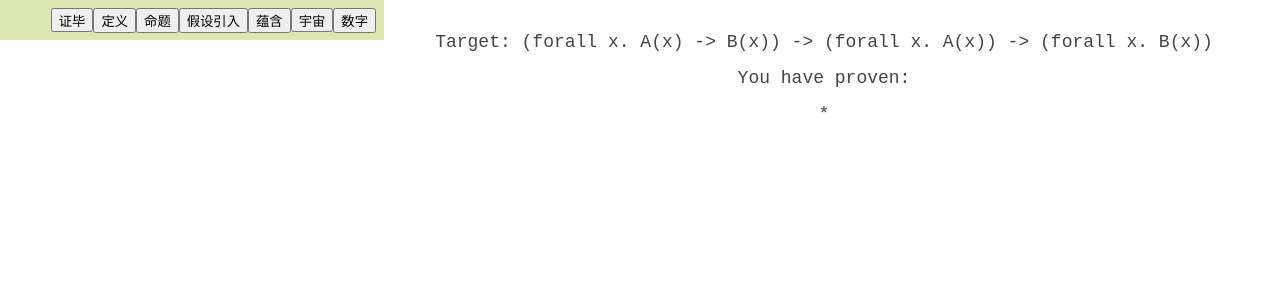
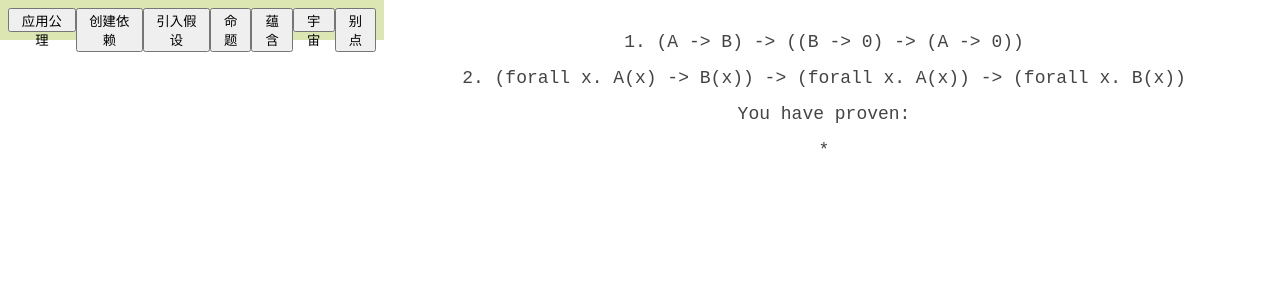
Before and after one commit to 5eqn/proof-cat, a React (Create React App) app: page / in a window 1280 px wide. Shown: the top 300 px of the page. Built offline with nearby package versions, Linux system fonts and the light colour scheme.

Commit message:
feat: improve layout

```diff
--- a/src/App.tsx
+++ b/src/App.tsx
@@ -1,10 +1,10 @@
 import { useImmer } from "use-immer";
 import Center from "./component/Center";
 import Text from "./component/Text";
-import {Term} from "./typecheck/model/term";
-import {pretty} from "./typecheck/pretty";
-import {infer} from "./typecheck/infer";
-import {quote} from "./typecheck/quote";
+import { Term } from "./typecheck/model/term";
+import { pretty } from "./typecheck/pretty";
+import { infer } from "./typecheck/infer";
+import { quote } from "./typecheck/quote";
 
 function App() {
   const [state, setState] = useImmer<Term>({
@@ -29,7 +29,9 @@ function App() {
       top: "32px",
     }}>
       <Center>
-        <Text text="Target: (forall x. A(x) -> B(x)) -> (forall x. A(x)) -> (forall x. B(x))" />
+        <Text text="1. (A -> B) -> ((B -> 0) -> (A -> 0))" />
+        <div style={{ height: '16px' }} />
+        <Text text="2. (forall x. A(x) -> B(x)) -> (forall x. A(x)) -> (forall x. B(x))" />
         <div style={{ height: '16px' }} />
         <Text text="You have proven: " />
         <div style={{ height: '16px' }} />
--- a/src/component/AnyBar.tsx
+++ b/src/component/AnyBar.tsx
@@ -32,17 +32,17 @@ export default function AnyBar(props: {
         validate={props.validate}
       > {i18n.prompt.wrapLet} </InputButton>
       <InputButton
+        title={i18n.prompt.addAnEntry}
+        placeholder={i18n.prompt.name}
+        onConfirm={props.onWrapFunc}
+        validate={props.validate}
+      > {i18n.prompt.wrapFunc} </InputButton>
+      <InputButton
         title={i18n.prompt.addType}
         placeholder={i18n.prompt.name}
         onConfirm={props.onBecomeType}
         validate={props.validate}
       > {i18n.prompt.becomeType} </InputButton>
-      <InputButton
-        title={i18n.prompt.addAnEntry}
-        placeholder={i18n.prompt.name}
-        onConfirm={props.onWrapFunc}
-        validate={props.validate}
-      > {i18n.prompt.wrapFunc} </InputButton>
       <InputButton
         title={i18n.prompt.addAnEntry}
         placeholder={i18n.prompt.name}
--- a/src/i18n/index.ts
+++ b/src/i18n/index.ts
@@ -15,6 +15,7 @@ const source = {
       var: 'Variable',
       ref: 'Reference',
       val: 'Value',
+      hasType: 'has type:',
     },
     err: {
       referred: 'This variable is referred to, so you cannot edit it!',
@@ -23,18 +24,12 @@ const source = {
       nameDup: 'This name already exists in context, so you cannot redeclare it!',
       changeApply: 'This term is called as a function, so you cannot change it!',
       noVariable: 'There is no suitable variable in context!',
-      fromLenMismatch: (x: number, y: number) =>
-        `Source of Pi has different length: ${x} and ${y}`,
-      argLenMismatch: (x: number, y: number) =>
-        `Arguments has different length: ${x} and ${y}`,
-      variableMismatch: (xid: string, yid: string, xlvl: number, ylvl: number) =>
-        `Variable mismatch: ${xid}-${xlvl} and ${yid}-${ylvl}`,
-      numMismatch: (x: number, y: number) =>
-        `Number mismatch: ${x} != ${y}`,
-      typeMismatch: (x: string, y: string) =>
-        `Type mismatch: ${x} != ${y}`,
-      astMismatch: (x: string, y: string) =>
-        `AST mismatch: ${x} != ${y}`,
+      fromLenMismatch: `Source of Pi has different length`,
+      argLenMismatch: `Arguments has different length`,
+      variableMismatch: `Variable mismatch`,
+      numMismatch: `Number mismatch`,
+      typeMismatch: `Type mismatch`,
+      astMismatch: `AST mismatch`,
     },
     prompt: {
       addAnEntry: 'Add an entry',
@@ -71,6 +66,7 @@ const source = {
       var: '引用',
       ref: '依据',
       val: '值',
+      hasType: '代表下面的命题：',
     },
     err: {
       referred: '该变量已被引用，故不可修改！',
@@ -79,18 +75,12 @@ const source = {
       nameDup: '该变量名在语境中已存在！',
       changeApply: '该蕴含式已被消除，故不可修改！',
       noVariable: '语境中没有合适的变量！',
-      fromLenMismatch: (x: number, y: number) =>
-        `蕴含前件长度不同：${x} 和 ${y}`,
-      argLenMismatch: (x: number, y: number) =>
-        `参数长度不同：${x} 和 ${y}`,
-      variableMismatch: (xid: string, yid: string, xlvl: number, ylvl: number) =>
-        `变量不同：${xid}-${xlvl} 和 ${yid}-${ylvl}`,
-      numMismatch: (x: number, y: number) =>
-        `数字不同：${x} != ${y}`,
-      typeMismatch: (x: string, y: string) =>
-        `类型不同：${x} != ${y}`,
-      astMismatch: (x: string, y: string) =>
-        `概念不同：${x} != ${y}`,
+      fromLenMismatch: `蕴含前件长度不同`,
+      argLenMismatch: `参数长度不同`,
+      variableMismatch: `变量不同`,
+      numMismatch: `数字不同`,
+      typeMismatch: `类型不同`,
+      astMismatch: `概念不同`,
     },
     prompt: {
       addAnEntry: '增加一个前件',
@@ -102,13 +92,13 @@ const source = {
       value: '值',
       selectAnEntry: '选择一个变量',
       typeName: '命题名',
-      wrapLet: '定义',
-      wrapFunc: '假设引入',
+      wrapLet: '创建依赖',
+      wrapFunc: '引入假设',
       wrapPi: '蕴含',
       wrapApp: '蕴含消除',
       becomeType: '命题',
-      becomeNum: '数字',
-      becomeVar: '证毕',
+      becomeNum: '别点',
+      becomeVar: '应用公理',
       becomeU: '宇宙',
     }
   }
--- a/src/typecheck/unify/app.ts
+++ b/src/typecheck/unify/app.ts
@@ -5,7 +5,7 @@ import { VApp } from "../model/value"
 export function unifyApp(len: number, x: VApp, y: VApp): string | null {
   const appLen = x.arg.length
   if (appLen !== y.arg.length)
-    return i18n.err.argLenMismatch(appLen, y.arg.length)
+    return i18n.err.argLenMismatch
   for (let i = 0; i < appLen; i++) {
     const res = unify(len, x.arg[i], y.arg[i])
     if (res !== null) return res
--- a/src/typecheck/unify/func.ts
+++ b/src/typecheck/unify/func.ts
@@ -6,7 +6,7 @@ import { VFunc, VVar } from "../model/value"
 export function unifyFunc(len: number, x: VFunc, y: VFunc): string | null {
   const funcLen = x.param.length
   if (funcLen !== y.param.length)
-    return i18n.err.fromLenMismatch(funcLen, y.param.length)
+    return i18n.err.fromLenMismatch
   for (let i = 0; i < funcLen; i++) {
     const res = unify(len, x.param[i], y.param[i])
     if (res !== null) return res
--- a/src/typecheck/unify/index.ts
+++ b/src/typecheck/unify/index.ts
@@ -33,6 +33,6 @@ export function unify(len: number, x: Val, y: Val): string | null {
     }
   } else {
     // TODO recursive resolution
-    return i18n.err.astMismatch(x.val, y.val)
+    return i18n.err.astMismatch
   }
 }
--- a/src/typecheck/unify/num.ts
+++ b/src/typecheck/unify/num.ts
@@ -3,5 +3,5 @@ import { VNum } from "../model/value"
 
 export function unifyNum(x: VNum, y: VNum): string | null {
   return x.num === (y as VNum).num ? null
-    : i18n.err.numMismatch(x.num, (y as VNum).num)
+    : i18n.err.numMismatch
 }
--- a/src/typecheck/unify/pi.ts
+++ b/src/typecheck/unify/pi.ts
@@ -6,7 +6,7 @@ import { VPi, VVar } from "../model/value"
 export function unifyPi(len: number, x: VPi, y: VPi): string | null {
   const piLen = x.param.length
   if (piLen !== y.param.length)
-    return i18n.err.fromLenMismatch(piLen, y.param.length)
+    return i18n.err.fromLenMismatch
   for (let i = 0; i < piLen; i++) {
     const res = unify(len, x.param[i], y.param[i])
     if (res !== null) return res
--- a/src/typecheck/unify/type.ts
+++ b/src/typecheck/unify/type.ts
@@ -2,6 +2,5 @@ import { i18n } from "../../i18n"
 import { VType } from "../model/value"
 
 export function unifyType(x: VType, y: VType): string | null {
-  return x.type === (y as VType).type ? null
-    : i18n.err.typeMismatch(x.type, (y as VType).type)
+  return x.type === (y as VType).type ? null : i18n.err.typeMismatch
 }
--- a/src/typecheck/unify/var.ts
+++ b/src/typecheck/unify/var.ts
@@ -2,8 +2,5 @@ import { i18n } from "../../i18n";
 import { VVar } from "../model/value";
 
 export function unifyVar(x: VVar, y: VVar): string | null {
-  return x.lvl === (y as VVar).lvl ? null : i18n.err.variableMismatch(
-    x.id, (y as VVar).id,
-    x.lvl, (y as VVar).lvl
-  )
+  return x.lvl === (y as VVar).lvl ? null : i18n.err.variableMismatch
 }
--- a/src/view/TermParam.tsx
+++ b/src/view/TermParam.tsx
@@ -2,6 +2,7 @@ import Named from "../component/Named";
 import { Term, TFunc, TPi } from "../typecheck/model/term";
 import { InferRequest } from "../typecheck/model/infer";
 import { onFuncDelete } from "../typecheck/action/onFuncDelete";
+import { i18n } from "../i18n";
 
 export interface TermParamProps {
   // Infer request of the function it belongs to
@@ -21,7 +22,7 @@ export interface TermParamProps {
 export function TermParam(props: TermParamProps): JSX.Element {
   return <Named
     key={props.paramID}
-    name={props.paramID}
+    name={props.paramID + ' ' + i18n.term.hasType}
     depth={props.req.depth + 1}
     children={props.param}
     onDelete={() => props.req.onChange(
```
